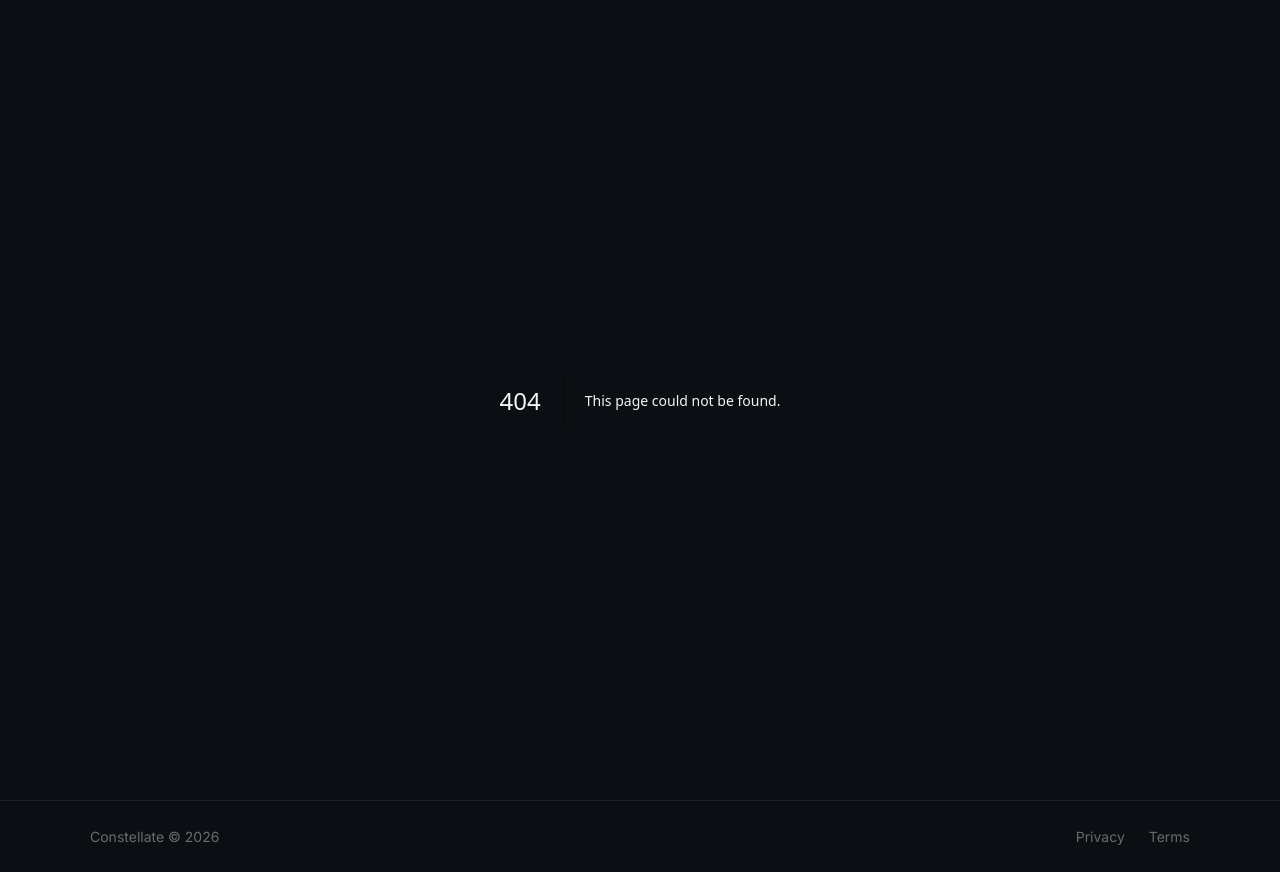
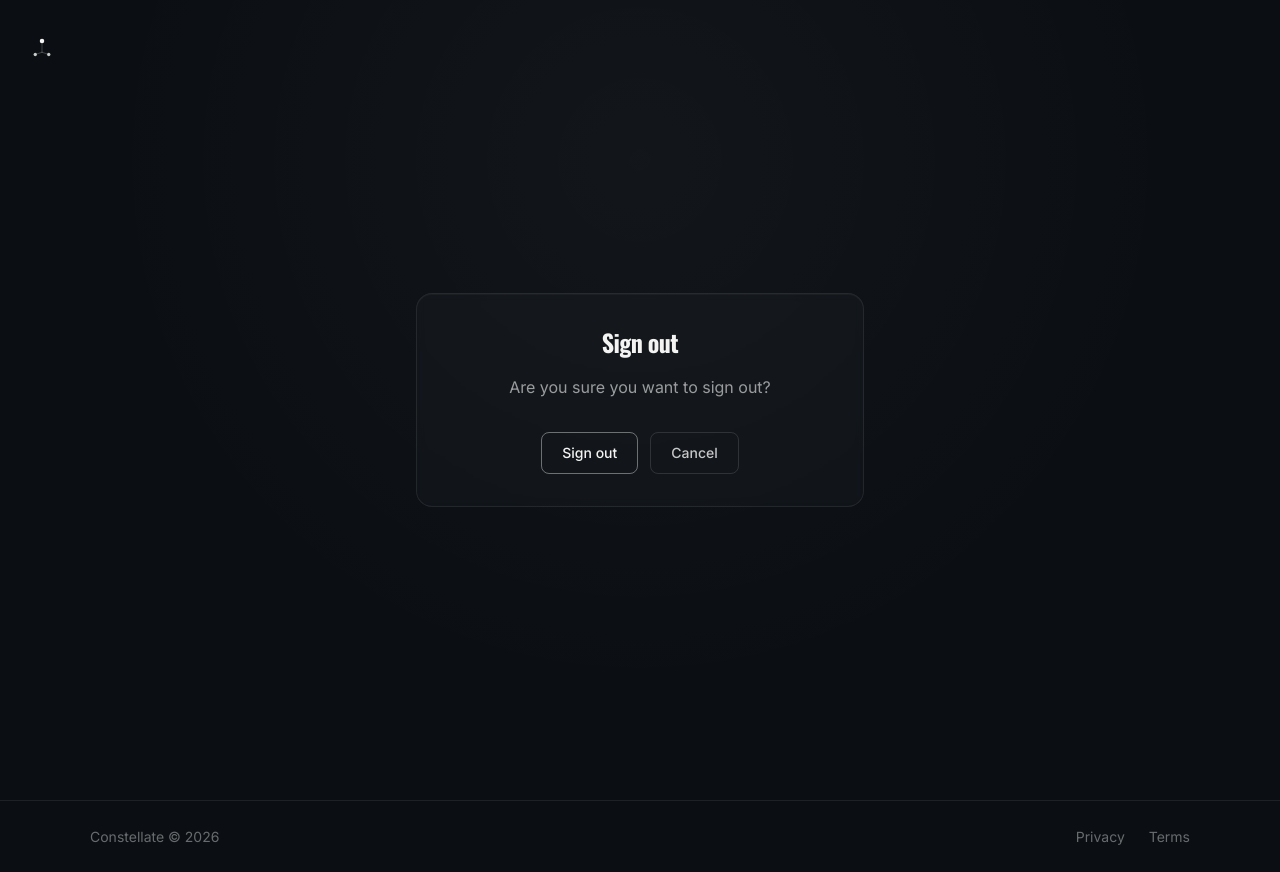
Before and after one commit to mmeegan/uatx_talent_connect, a Next.js app: page /signout in a window 1280 px wide. Before the commit this address had no page. Built offline with nearby package versions, Linux system fonts and the light colour scheme; no server answers; sample sign-in values are in the browser's storage.

Commit message:
Applied styling to sign out

```diff
--- /dev/null
+++ b/src/app/signout/page.tsx
@@ -0,0 +1,73 @@
+"use client";
+
+import { useRouter } from "next/navigation";
+import { signOut, useSession } from "next-auth/react";
+import Link from "next/link";
+import { useEffect } from "react";
+import ConstellateIcon from "@/components/ConstellateIcon";
+
+export default function SignoutPage() {
+  const router = useRouter();
+  const { status } = useSession();
+
+  useEffect(() => {
+    if (status === "unauthenticated") {
+      router.replace("/");
+    }
+  }, [status, router]);
+
+  async function handleSignOut() {
+    await signOut({ callbackUrl: "/" });
+    router.push("/");
+    router.refresh();
+  }
+
+  if (status === "unauthenticated" || status === "loading") {
+    return (
+      <div className="flex min-h-screen items-center justify-center bg-[#0B0F14]">
+        <p className="text-[rgba(244,244,242,0.5)]">Loading…</p>
+      </div>
+    );
+  }
+
+  return (
+    <div className="relative flex min-h-screen flex-col items-center justify-center px-6">
+      <div className="radial-bg absolute inset-0 pointer-events-none" aria-hidden />
+      <Link
+        href="/"
+        className="absolute left-6 top-8 flex items-center text-[#F4F4F2] hover:opacity-90"
+        aria-label="Constellate"
+      >
+        <ConstellateIcon className="h-9 w-9" />
+      </Link>
+
+      <div
+        className="relative w-full max-w-md rounded-2xl border border-[rgba(255,255,255,0.08)] bg-[rgba(255,255,255,0.02)] p-8 shadow-sm backdrop-blur-sm"
+        style={{ boxShadow: "0 1px 0 0 rgba(255,255,255,0.03) inset" }}
+      >
+        <h1 className="text-center font-display text-2xl font-bold tracking-tight text-[#F4F4F2]">
+          Sign out
+        </h1>
+        <p className="mt-4 text-center text-[rgba(244,244,242,0.6)] leading-relaxed">
+          Are you sure you want to sign out?
+        </p>
+        <div className="mt-8 flex flex-col gap-3 sm:flex-row sm:justify-center">
+          <button
+            type="button"
+            onClick={handleSignOut}
+            className="rounded-lg border border-[rgba(244,244,242,0.4)] bg-transparent px-5 py-2.5 text-sm font-medium text-[#F4F4F2] transition-colors hover:border-[#C6A75E] hover:text-[#C6A75E] focus:outline-none focus:ring-2 focus:ring-[#C6A75E] focus:ring-offset-2 focus:ring-offset-[#0B0F14]"
+          >
+            Sign out
+          </button>
+          <button
+            type="button"
+            onClick={() => router.back()}
+            className="rounded-lg border border-[rgba(255,255,255,0.12)] bg-transparent px-5 py-2.5 text-sm font-medium text-[rgba(244,244,242,0.8)] transition-colors hover:border-[rgba(255,255,255,0.2)] hover:text-[#F4F4F2] focus:outline-none focus:ring-2 focus:ring-[#C6A75E] focus:ring-offset-2 focus:ring-offset-[#0B0F14]"
+          >
+            Cancel
+          </button>
+        </div>
+      </div>
+    </div>
+  );
+}
--- a/src/components/DashboardNav.tsx
+++ b/src/components/DashboardNav.tsx
@@ -94,7 +94,7 @@ export default function DashboardNav({ mainHref, mainLabel }: DashboardNavProps)
                   Settings
                 </Link>
                 <Link
-                  href="/api/auth/signout"
+                  href="/signout"
                   className="block px-4 py-2.5 text-sm text-[rgba(244,244,242,0.8)] transition-colors hover:bg-[rgba(198,167,94,0.06)] hover:text-[#F4F4F2]"
                   role="menuitem"
                   onClick={() => setOpen(false)}
```
